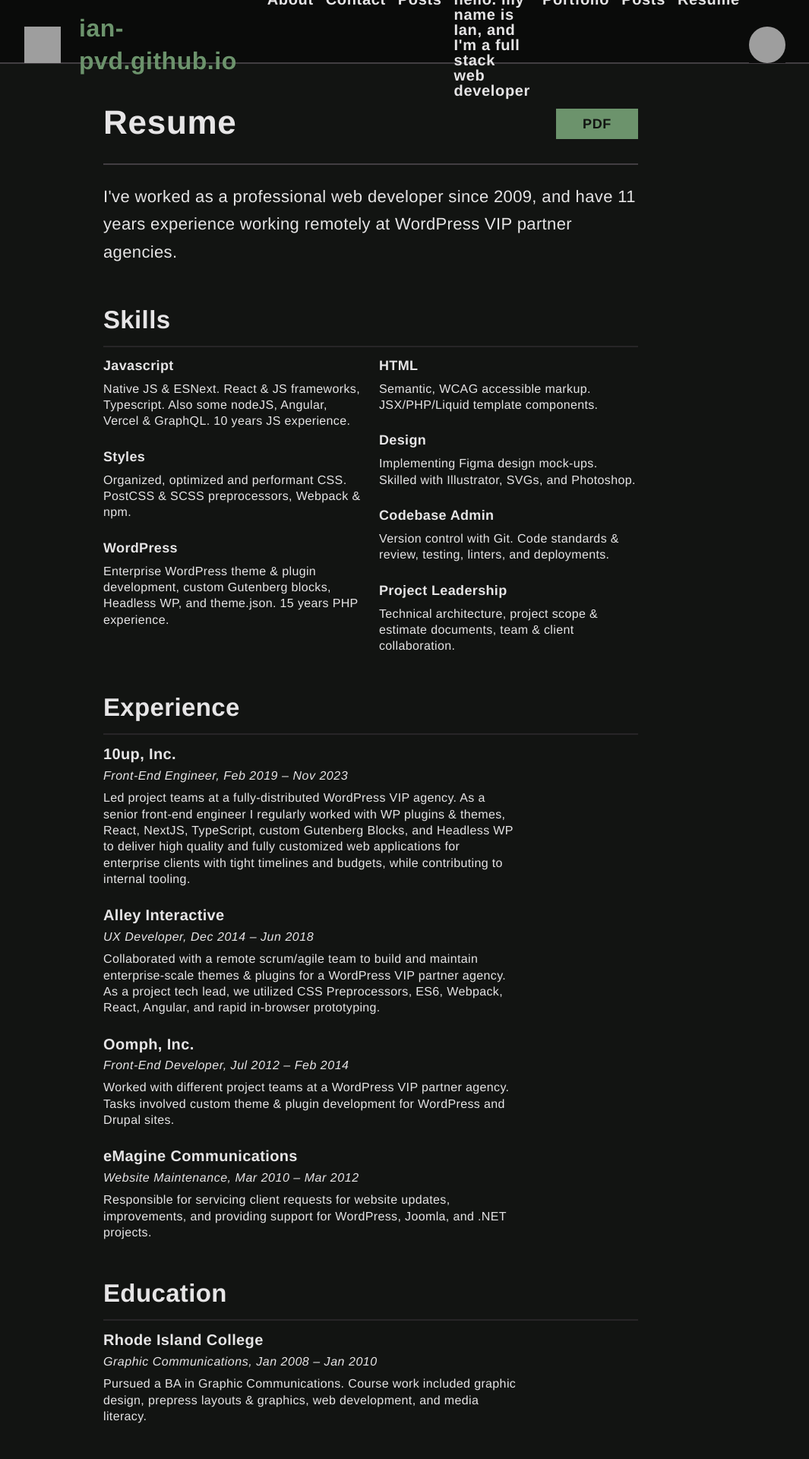
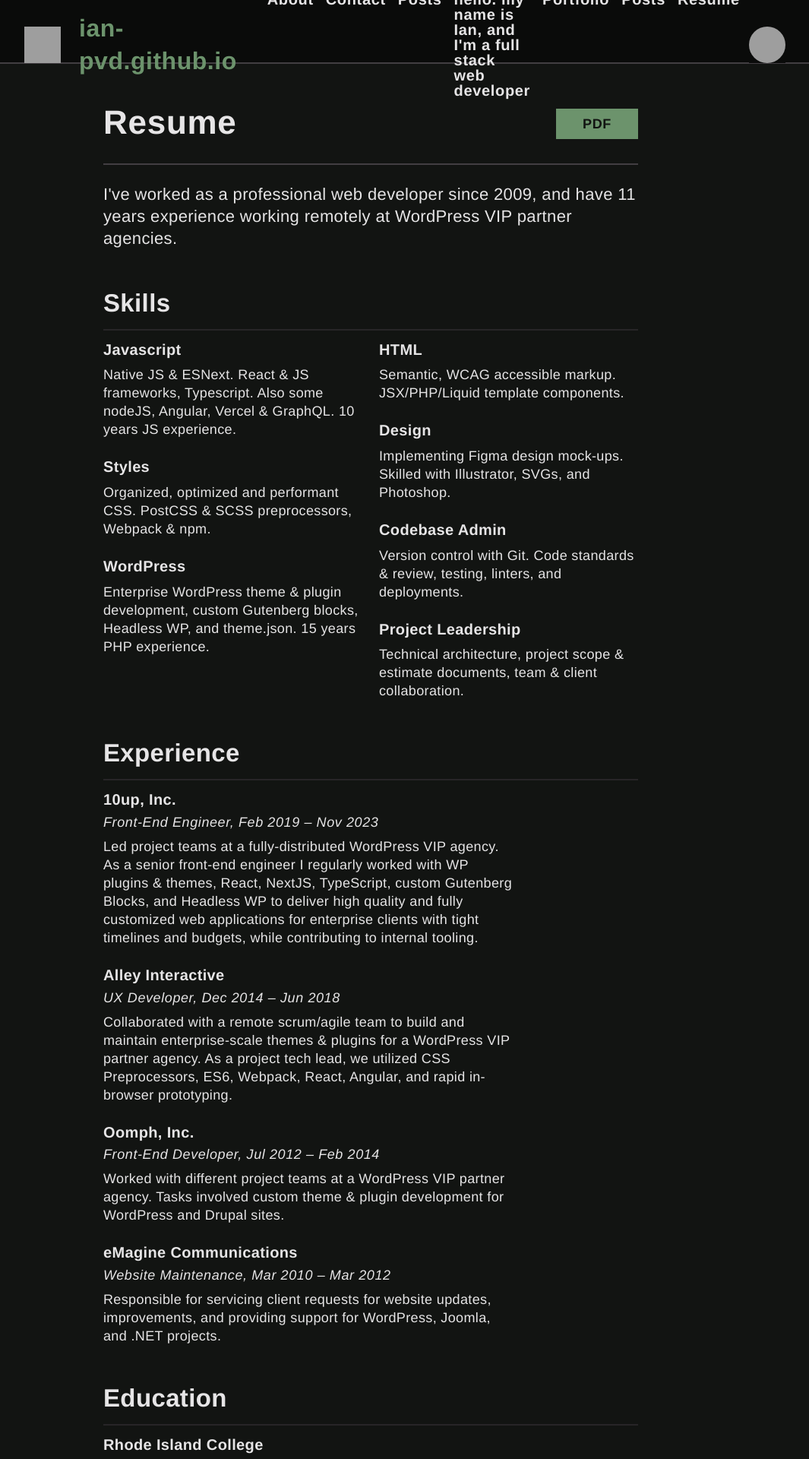
Before and after one commit to ian-pvd/ian-pvd.github.io, a Jekyll site: the page built from resume.md, in a window 1280 px wide. Shown: the top 1920 px of the page at 76% size, without its empty margins (152-1217 px from the left). Built offline with Jekyll 4.4.1, drawn with Linux system fonts in a browser that asks for light colours; grey boxes are pictures that could not be loaded.

Commit message:
wip layout adjustments

```diff
--- a/_sass/base.scss
+++ b/_sass/base.scss
@@ -68,7 +68,7 @@ h1 {
 }
 
 p {
-	line-height: calc(5 / 3);
+	line-height: calc(4 / 3);
 	margin: 0 0 1rem;
 }
 
--- a/_sass/layouts/resume.scss
+++ b/_sass/layouts/resume.scss
@@ -54,7 +54,7 @@
 
 	& h3 {
 		break-after: avoid;
-		font-size: var(--fs-small);
+		font-size: var(--fs-medium);
 		margin-bottom: var(--space-xsmall);
 		margin-top: var(--space-medium);
 
@@ -64,7 +64,7 @@
 	}
 
 	& p {
-		font-size: var(--fs-xsmall);
+		font-size: var(--fs-small);
 		line-height: calc(4 / 3);
 		margin-bottom: var(--space-small);
 	}
@@ -80,14 +80,14 @@
 	}
 
 	& p {
-		font-size: var(--fs-xsmall);
+		font-size: var(--fs-small);
 		line-height: calc(4 / 3);
 		max-width: 34rem;
 	}
 
 	& em {
 		display: block;
-		font-size: var(--fs-xsmall);
+		font-size: var(--fs-small);
 		margin-bottom: var(--space-xsmall);
 	}
 
```
